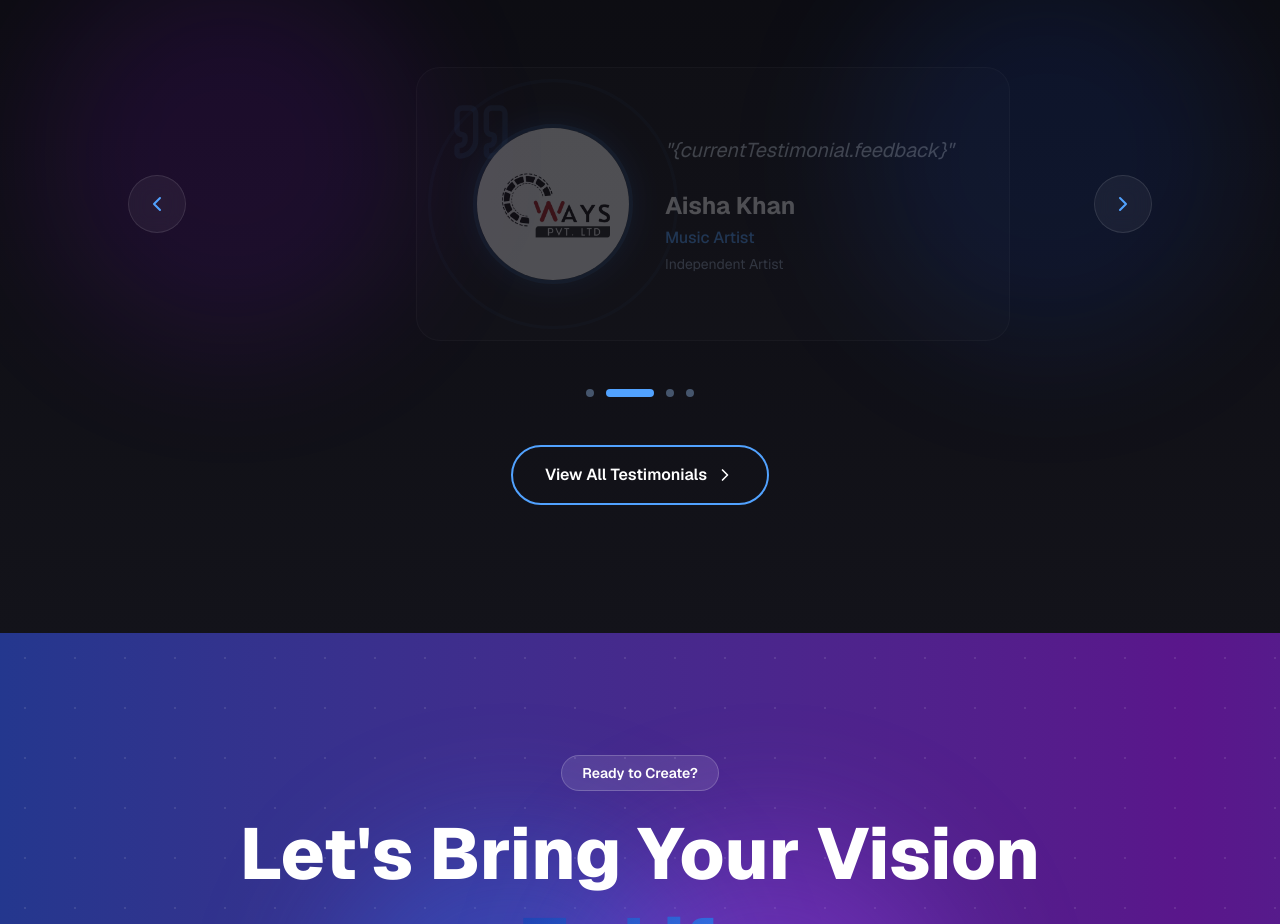
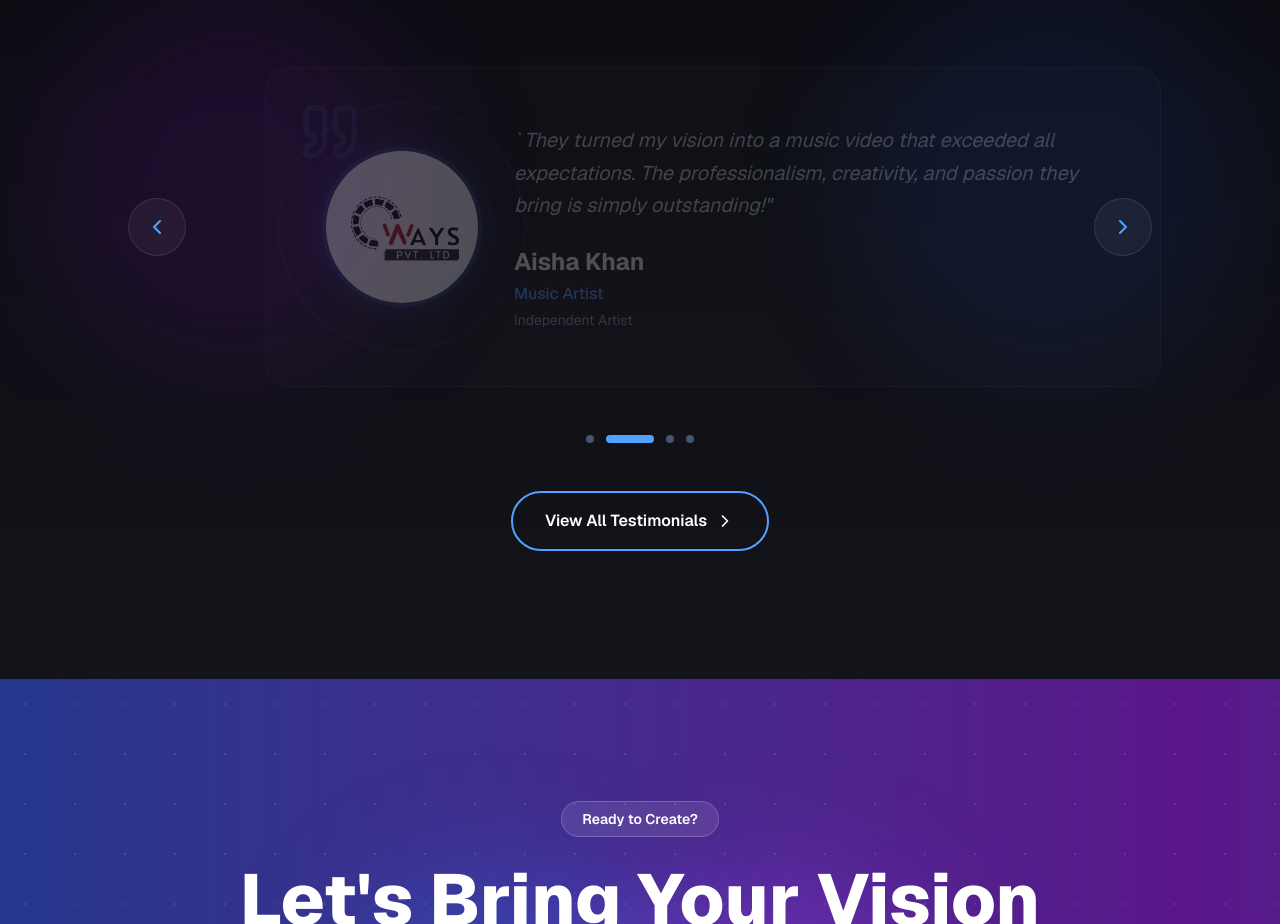
Before and after one commit to Aijeysh/waysprivate, a Next.js app: page / in a window 1280 px wide. Shown: the part 3807-4731 px from the top of the page. Built offline with nearby package versions, Linux system fonts and the light colour scheme; no server answers; the database is empty.

Commit message:
minor issue

```diff
--- a/src/components/Testimonials/page.tsx
+++ b/src/components/Testimonials/page.tsx
@@ -177,7 +177,7 @@ export default function TestimonialsSection() {
                   {/* Testimonial Text */}
                   <div className="flex-1 text-center md:text-left">
                     <p className="text-lg md:text-xl text-slate-300 italic mb-6 leading-relaxed">
-                      {`"{currentTestimonial.feedback}"`}
+                     {"`"} {currentTestimonial.feedback}{`"`}
                     </p>
                     <div>
                       <h3 className="text-2xl font-bold text-white mb-1">
```
